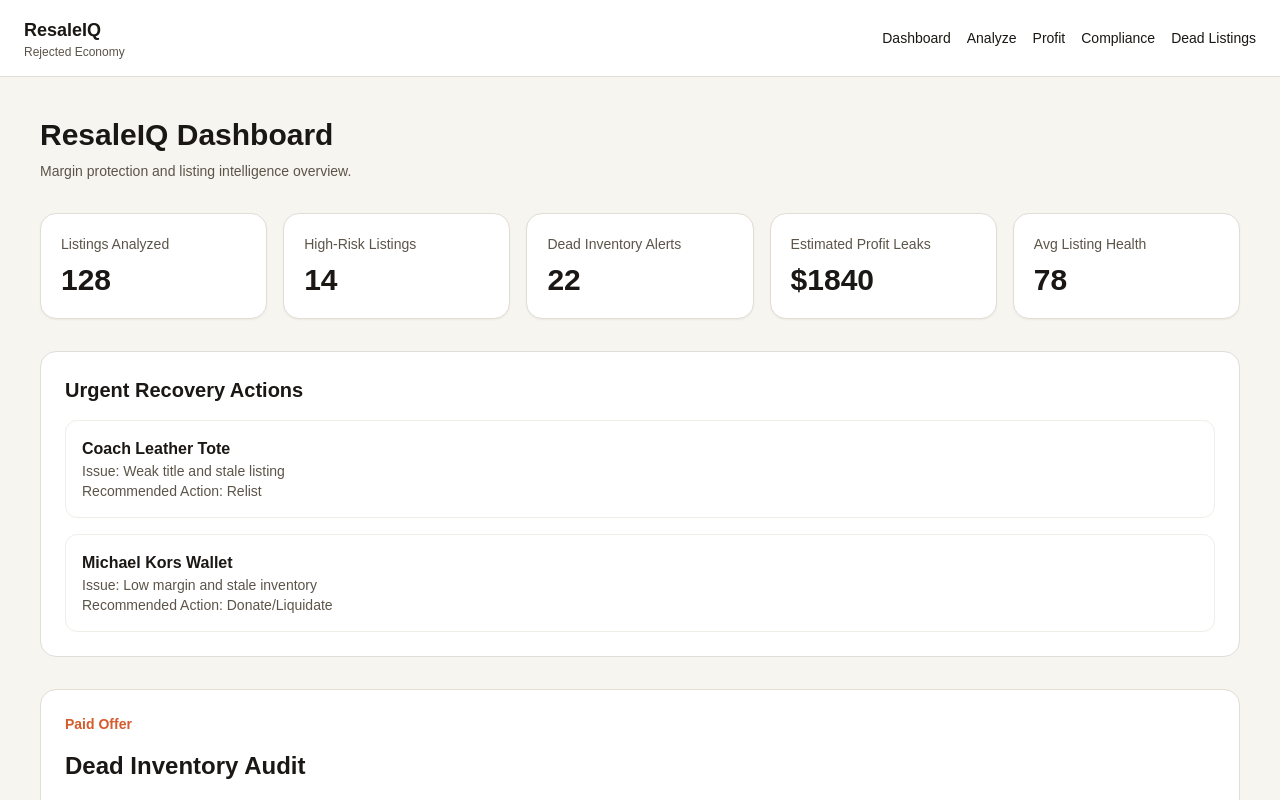
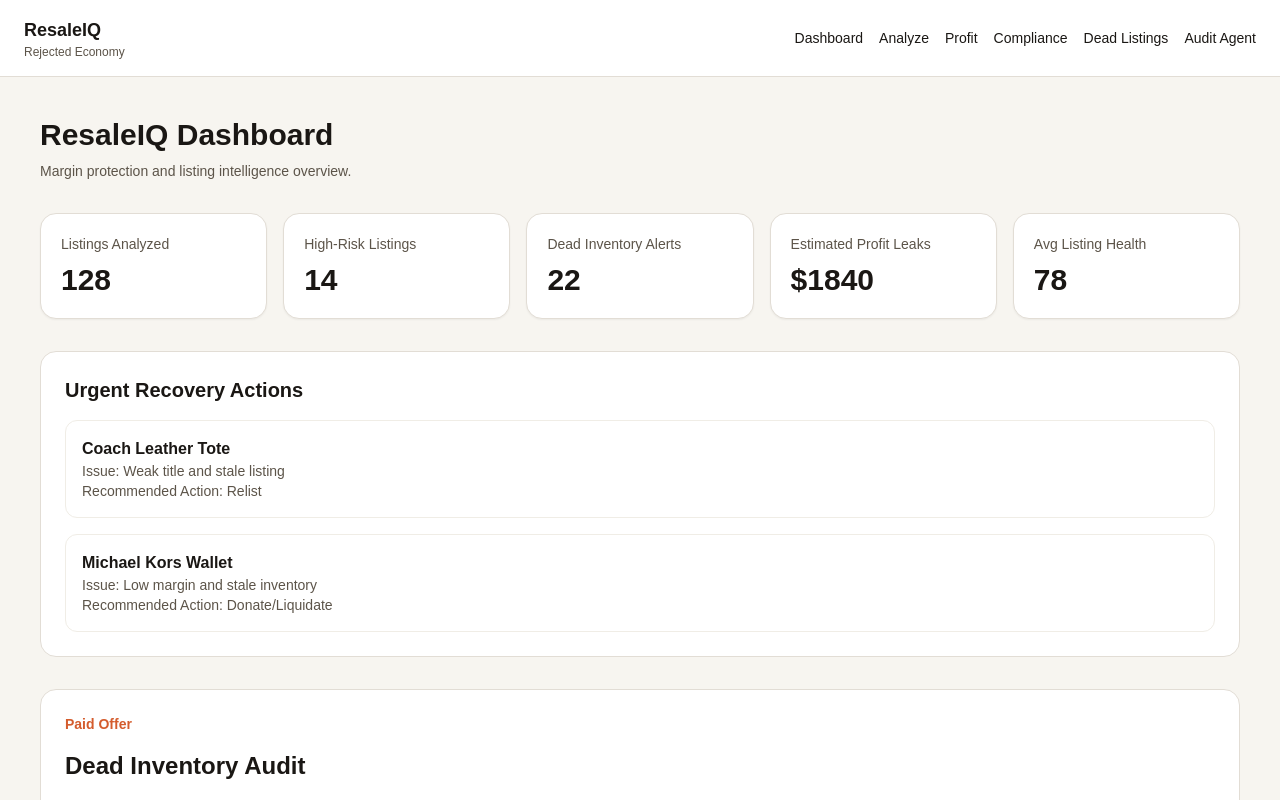
Before and after one commit to RejectedDope/ResaleIQ, a Next.js app: page / in a window 1280 px wide. Shown: the top 800 px of the page. Built offline with nearby package versions, Linux system fonts and the light colour scheme.

Commit message:
Add audit agent route to app navigation

```diff
--- a/components/AppShell.tsx
+++ b/components/AppShell.tsx
@@ -5,7 +5,8 @@ const links = [
   { href: '/analyze', label: 'Analyze' },
   { href: '/profit', label: 'Profit' },
   { href: '/compliance', label: 'Compliance' },
-  { href: '/dead-listings', label: 'Dead Listings' }
+  { href: '/dead-listings', label: 'Dead Listings' },
+  { href: '/audit', label: 'Audit Agent' }
 ]
 
 export default function AppShell({ children }: { children: React.ReactNode }) {
```
